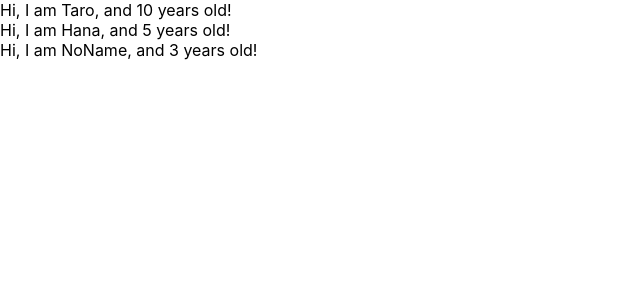
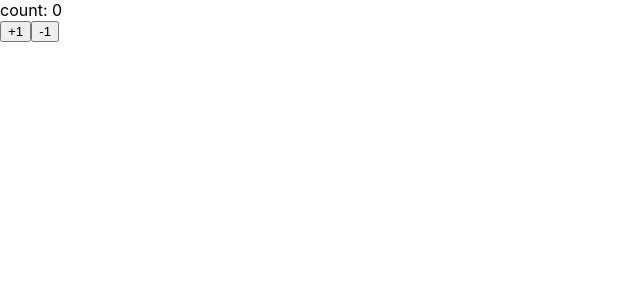
Before and after one commit to sorahiro08/react_redux_crud_app, a React (Create React App) app: page / in a window 1280 px wide. Shown: the top 300 px of the page, without its empty margins (0-640 px from the left). Built offline with nearby package versions, Linux system fonts and the light colour scheme.

Commit message:
learn state and setState

```diff
--- a/src/App.js
+++ b/src/App.js
@@ -1,35 +1,37 @@
-import PropTypes from 'prop-types';
+import { Component } from "react";
 
 function App() {
-  const profiles = [
-    {name: "Taro", age: 10},
-    {name: "Hana", age: 5},
-    {name: "NoName", age: 3},
-  ]
   return (
     <>
-      {
-        profiles.map((pf, i) => {
-          return (
-            <User key={i} name={pf.name} age={pf.age} />
-          );
-        })
-      }
+      <Counter></Counter>
     </>
   );
 }
 
-const User = (props) => {
-  return <div>Hi, I am {props.name}, and {props.age} years old!</div>;
-};
-
-User.propTypes = {
-  name: PropTypes.string,
-  age: PropTypes.number.isRequired,
+class Counter extends Component {
+  constructor(props) {
+    super(props);
+    console.log(this.state);
+    this.state = { count: 0 };
+  }
+  handlePlusButton = () => {
+    // this.state = { count: this.state.count + 1 };
+    // 状態を変える時にはsetStateを使わないといけない
+    this.setState({ count: this.state.count + 1});
+  }
+  handleMinusButton = () => {
+    this.setState({ count: this.state.count - 1});
+  }
+  render() {
+    console.log('render');
+    return (
+      <>
+        <div>count: { this.state.count }</div>
+        <button onClick={this.handlePlusButton}>+1</button>
+        <button onClick={this.handleMinusButton}>-1</button>
+      </>
+    );
+  }
 }
 
-// User.defaultProps = {
-//   age: 1,
-// }
-
 export default App;
```
